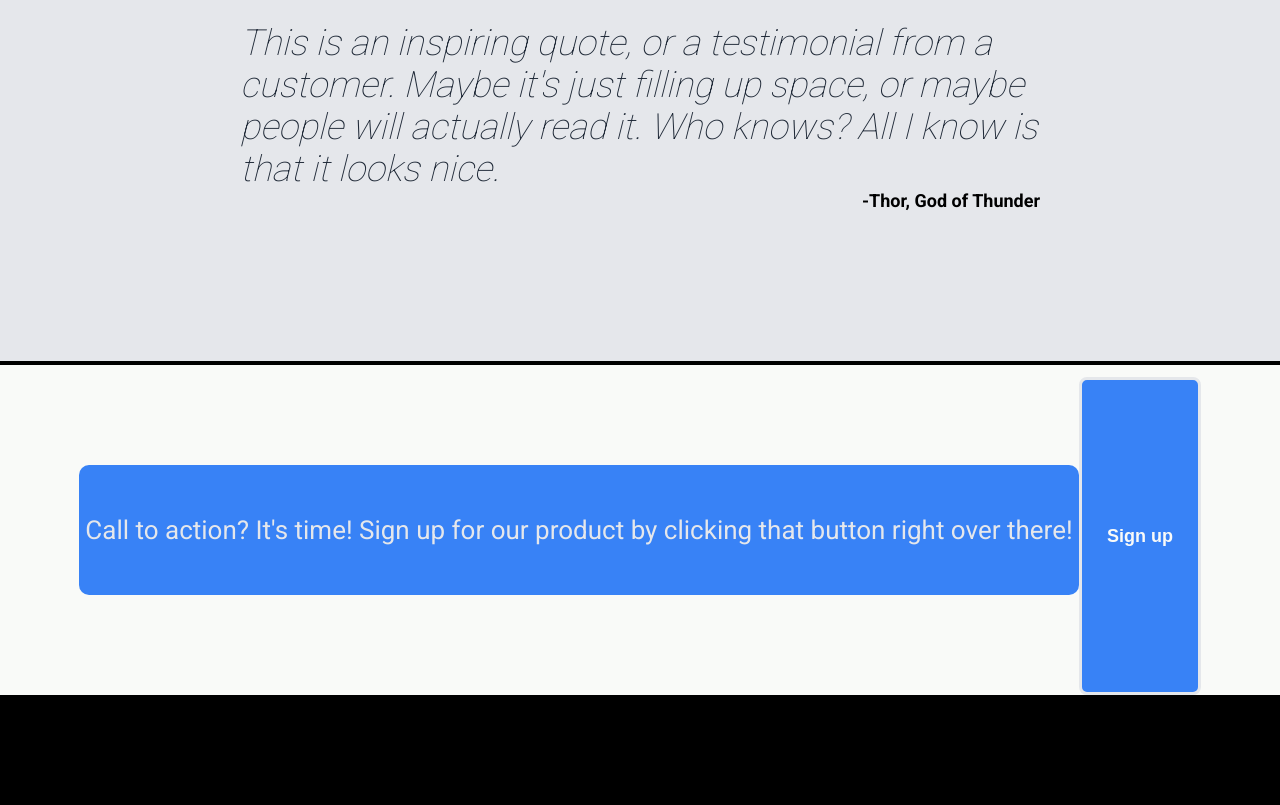
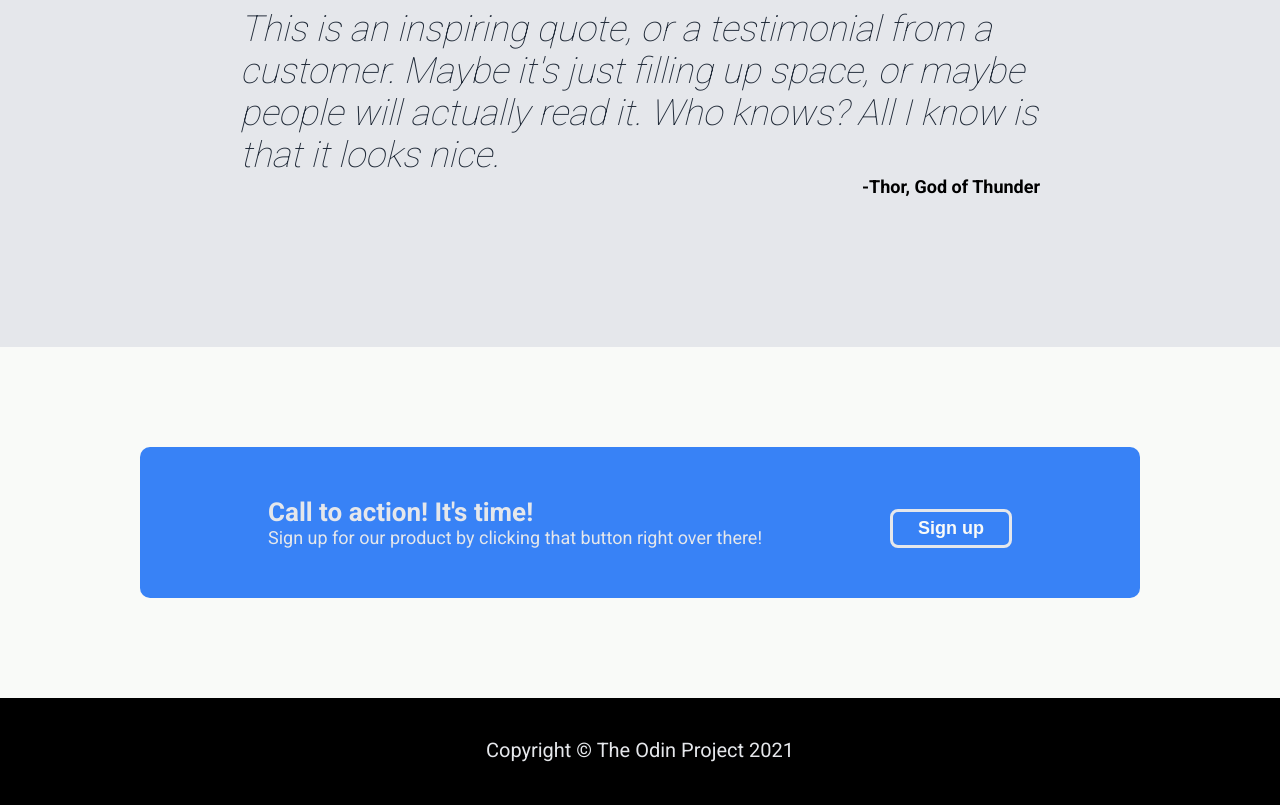
Before and after one commit to ElPrimeroPresidente/Landing-Page, a plain HTML site: page index.html in a window 1280 px wide. Shown: the part 1228-2033 px from the top of the page. Before the commit the page ends 1937 px from the top, so only its background shows below. Drawn offline with Linux system fonts and the light colour scheme.

Commit message:
input footer incl style

```diff
--- a/index.html
+++ b/index.html
@@ -69,14 +69,16 @@
 
     <div class="fourth-quarter">
         <div class="call">
-            <p>Call to action? It's time!</p>
-            <p>Sign up for our product by clicking that button right over there!</p>
+            <div class="call-text">
+                <p><strong>Call to action! It's time!</strong></p>
+                <p style="font-size: 18px;">Sign up for our product by clicking that button right over there!</p>
+            </div>
+            <button class="sign-up">Sign up</button>
         </div>
-        <button class="sign-up">Sign up</button>
     </div>
 
     <div class="footer">
-
+        Copyright © The Odin Project 2021
     </div>
 </body>
 </html>
--- a/styles.css
+++ b/styles.css
@@ -8,7 +8,6 @@ body {
 }
 
 body > div {
-    border: 2px solid black;
     width: 1600px;
 }
 
@@ -164,3 +163,10 @@ p {
     border-color: #E5E7EB;
     border-width: 3px;
 }
+
+.footer {
+    font-size: 20px;
+    color: #E5E7EB;
+    text-align: center;
+    padding: 40px 0px;
+}
```
